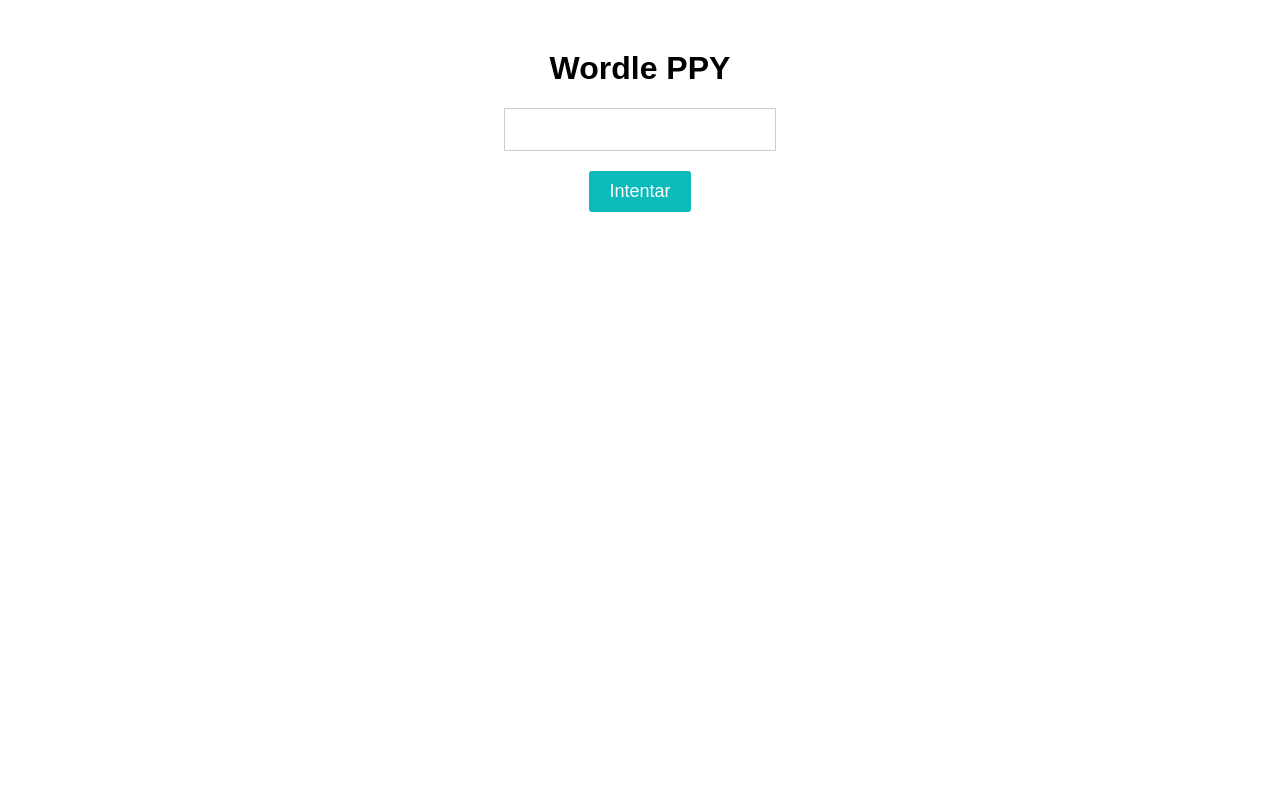
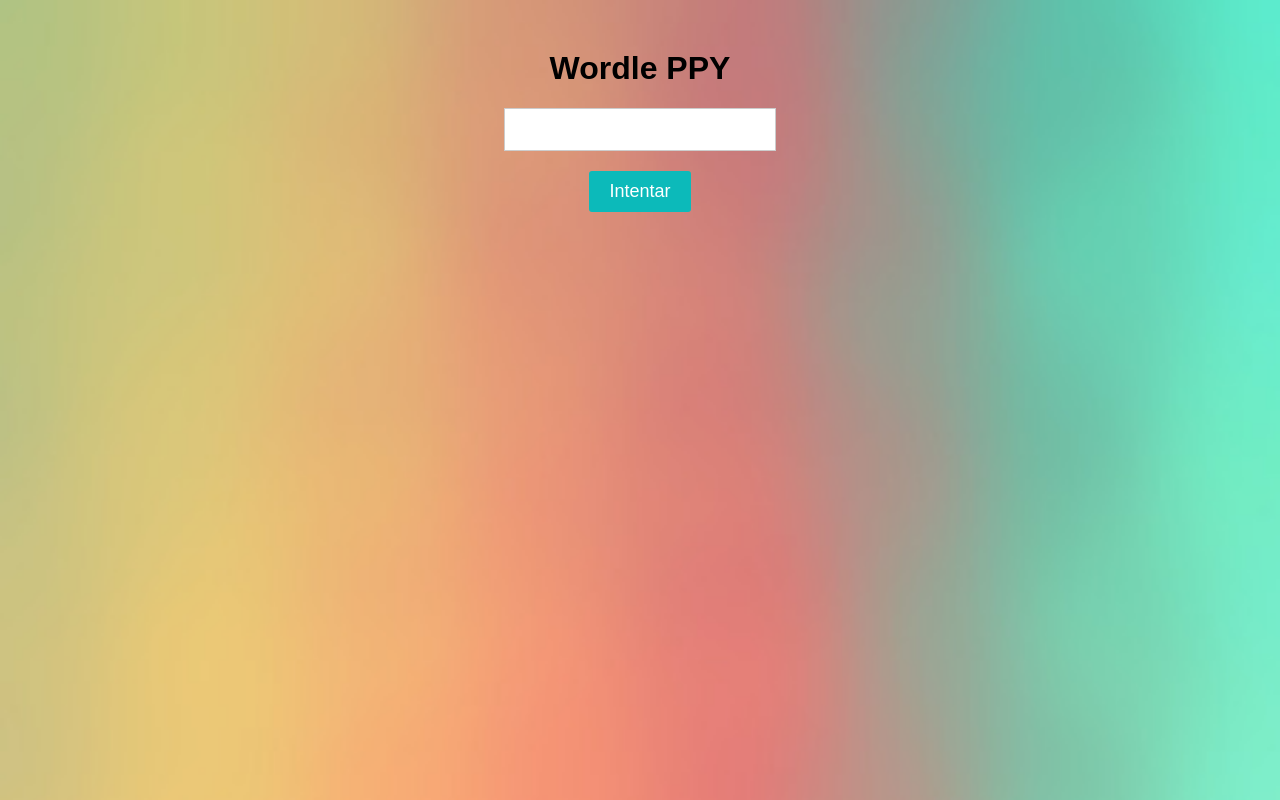
Before and after one commit to carolrojascoll/PortafolioWordle, a plain HTML site: page index.html in a window 1280 px wide. Drawn offline with Linux system fonts and the light colour scheme; the site is published under a folder, as on GitHub Pages, so addresses that start at the root find nothing.

Commit message:
Update estilo.css

```diff
--- a/estilo.css
+++ b/estilo.css
@@ -2,7 +2,7 @@ body {
   text-align: center;
   margin-top: 50px;
     font-family: Arial, sans-serif;
-    background-image: url('/img/desenfoqueño.jpg'); /* Reemplaza 'ruta_de_la_imagen.jpg' con la ruta de tu imagen */
+    background-image: url('./img/desenfoqueño.jpg'); /* Reemplaza 'ruta_de_la_imagen.jpg' con la ruta de tu imagen */
      background-size: cover; /* Ajusta la imagen para cubrir toda el fondo */
 }
 
```
